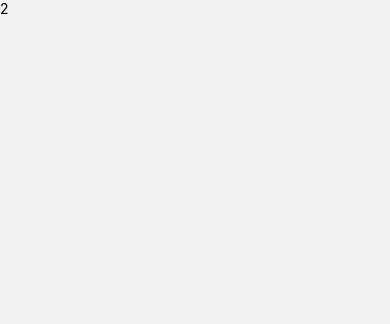
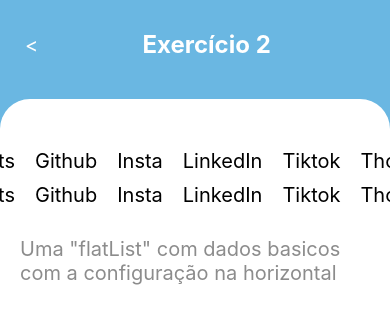
Before and after one commit to Thomgomes/Initial_Exercise_App_The_Complete_RN_Udemy, a React Native app: screen /Exercise_2 in a window 390 px wide. Shown: the top 324 px of the page. Built offline with nearby package versions, Linux system fonts and the light colour scheme.

Commit message:
exercicio 1 e 2 adicionados

```diff
--- a/src/components/BackButton/index.js
+++ b/src/components/BackButton/index.js
@@ -1,30 +1,31 @@
 import { View, TouchableOpacity, StyleSheet, Text } from 'react-native'
 import React from 'react'
 import { useNavigation } from '@react-navigation/native';
+import * as Animatable from 'react-native-animatable'
 
 
 export default function BackButton(props) {
     const navigation = useNavigation()
 
     return (
-        <View>
+        <Animatable.View animation='flipInY' delay={850}>
             <TouchableOpacity
                 style={styles.button}
                 onPress={() => navigation.navigate(props.navigation)}
             >
                 <Text style={styles.textButton}>{`<`}</Text>
             </TouchableOpacity>
-        </View>
+        </Animatable.View>
     )
 }
 
 const styles = StyleSheet.create({
     button: {
         borderRadius: 50,
-        alignItems: 'center',
-        justifyContent: 'center',
-        paddingLeft: 20,
-        marginRight: 'auto',
+        backgroundColor: 'transparent',
+        marginLeft: 10,
+        padding: 8,
+        paddingHorizontal: 15,
     },
     textButton: {
         fontSize: 20,
--- a/src/components/Container/ExerciseContatiner/index.js
+++ b/src/components/Container/ExerciseContatiner/index.js
@@ -20,7 +20,10 @@ export default function ExerciseContainer(props) {
 
             </View>
             <ScrollView style={styles.main}>
-                {props.children}
+                <View>
+
+                    {props.children}
+                </View>
             </ScrollView>
         </Container>
     )
@@ -28,22 +31,19 @@ export default function ExerciseContainer(props) {
 
 const styles = StyleSheet.create({
     header: {
-        width: '100%',
         flexDirection: 'row',
         marginTop: 20,
     },
-    headerBackButton:{
+    headerBackButton: {
         alignSelf: 'center',
-        marginRight: -20,
+        marginRight: -30,
     },
-    headerTitle:{
+    headerTitle: {
         alignSelf: 'center',
         marginRight: 'auto',
         marginLeft: 'auto',
     },
     main: {
-        width: '100%',
-        height: '100%',
         backgroundColor: '#ffffff',
         borderTopLeftRadius: 30,
         borderTopRightRadius: 30,
--- a/src/screen/ExerciseScreen/index.js
+++ b/src/screen/ExerciseScreen/index.js
@@ -11,17 +11,17 @@ export default function ExerciseScreen() {
                 <ExerciseChosse
                     title='Exercício 1'
                     navigation='Exercise_1'
-                    buttonText='Show two Text elements'
+                    buttonText='Mostrar 2 elementos de texto'
                 />
                 <ExerciseChosse
                     title='Exercício 2'
                     navigation='Exercise_2'
-                    buttonText='FlatList scroll horizontal'
+                    buttonText='FlatList scroll na horizontal'
                 />
                 <ExerciseChosse
                     title='Exercício 3'
                     navigation='Exercise_3'
-                    buttonText='Random Colors'
+                    buttonText='Cores Aleatórias'
                 />
         </ExerciseContainer>
     )
--- a/src/screen/Exercises/Exercise_1/index.js
+++ b/src/screen/Exercises/Exercise_1/index.js
@@ -1,4 +1,4 @@
-import { View, Text } from 'react-native'
+import { View, Text, StyleSheet } from 'react-native'
 import React from 'react'
 import ExerciseContainer from '../../../components/Container/ExerciseContatiner'
 
@@ -8,7 +8,34 @@ export default function Exercise_1() {
       title='Exercício 1'
       navigation='ExerciseScreen'
     >
-
+      <View style={styles.viewBox}>
+        <Text style={styles.textStyle}>Lorem ipsum dolor sit amet consectetur adipisicing elit. Repellat distinctio ut itaque minima doloremque fuga, mollitia tenetur sequi necessitatibus. Ut.</Text>
+        <Text style={styles.textStyle}>Lorem ipsum dolor sit amet consectetur adipisicing elit. Suscipit laudantium iusto dignissimos optio dolores, libero tempore, repellendus odio a illo excepturi omnis sequi delectus. Saepe sunt quidem mollitia commodi facere.</Text>
+        <Text style={styles.observation}>(texto criado a partir de "lorem")</Text>
+      </View>
     </ExerciseContainer>
   )
 }
+
+const styles = StyleSheet.create({
+  viewBox: {
+    paddingVertical: 20,
+  },
+
+  textStyle: {
+    color: '#000000',
+    fontSize: 20,
+    marginTop: 10,
+    marginBottom: 20,
+    marginHorizontal: 30,
+    alignSelf: 'flex-start',
+  },
+  observation: {
+    color: '#8c8c8c',
+    fontSize: 20,
+    marginTop: 10,
+    marginBottom: 20,
+    marginHorizontal: 30,
+    alignSelf: 'flex-start',
+  },
+})
--- a/src/screen/Exercises/Exercise_2/index.js
+++ b/src/screen/Exercises/Exercise_2/index.js
@@ -1,10 +1,91 @@
-import { View, Text } from 'react-native'
+import { View, Text, StyleSheet, FlatList, ScrollView } from 'react-native'
 import React from 'react'
+import ExerciseContainer from '../../../components/Container/ExerciseContatiner'
 
 export default function Exercise_2() {
+  const base = [
+    {
+      name: 'Whats',
+      icon: 'Whats',
+    },
+    {
+      name: 'Github',
+      icon: 'Github',
+    },
+    {
+      name: 'Insta',
+      icon: 'Insta',
+    },
+    {
+      name: 'LinkedIn',
+      icon: 'LinkedIn',
+    },
+    {
+      name: 'Tiktok',
+      icon: 'Tiktok',
+    },
+    {
+      name: 'Thom',
+      icon: 'Thom',
+    },
+  ]
   return (
-    <View>
-      <Text>2</Text>
-    </View>
+    <ExerciseContainer
+      title='Exercício 2'
+      navigation='ExerciseScreen'
+      >
+      <View style={styles.viewBox}>
+        <FlatList
+          horizontal
+          showsHorizontalScrollIndicator={false}
+          keyExtractor={base => base.name}
+          style={styles.flatList}
+          data={base}
+          renderItem={({ item }) => {
+            return (
+              <View>
+                <View>
+                  <Text style={styles.textStyle}>
+                    {item.name}
+                  </Text>
+                  <Text style={styles.textStyle}>
+                    {item.icon}
+                  </Text>
+                </View>
+              </View>
+            )
+          }}
+        />
+
+        <View>
+          <Text style={styles.observation}>Uma "flatList" com dados basicos com a configuração na horizontal</Text>
+        </View>
+      </View>
+
+    </ExerciseContainer>
   )
 }
+
+const styles = StyleSheet.create({
+  viewBox: {
+    paddingVertical: 20,
+    marginHorizontal: 20,
+    alignContent: 'center',
+    alignItems: 'center',
+
+  },
+  flatList: {
+    paddingVertical: 20,
+  },
+  textStyle: {
+    color: '#000000',
+    fontSize: 20,
+    marginTop: 10,
+    marginRight: 20,
+  },
+  observation: {
+    color: '#8c8c8c',
+    fontSize: 20,
+    marginTop: 10,
+  },
+})
--- a/src/screen/Exercises/Exercise_3/index.js
+++ b/src/screen/Exercises/Exercise_3/index.js
@@ -1,10 +1,14 @@
 import { View, Text } from 'react-native'
 import React from 'react'
+import ExerciseContainer from '../../../components/Container/ExerciseContatiner'
 
 export default function Exercise_3() {
   return (
-    <View>
-      <Text>3</Text>
-    </View>
+    <ExerciseContainer
+      title='Exercício 1'
+      navigation='ExerciseScreen'
+    >
+
+    </ExerciseContainer>
   )
 }
```
